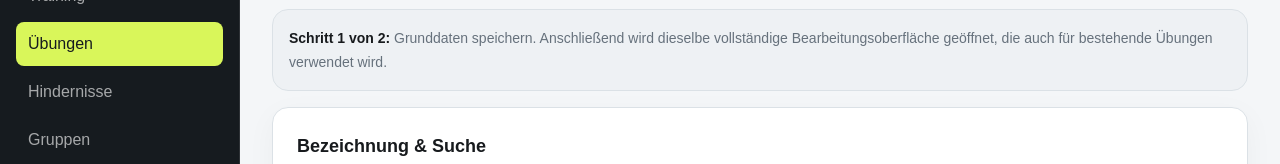
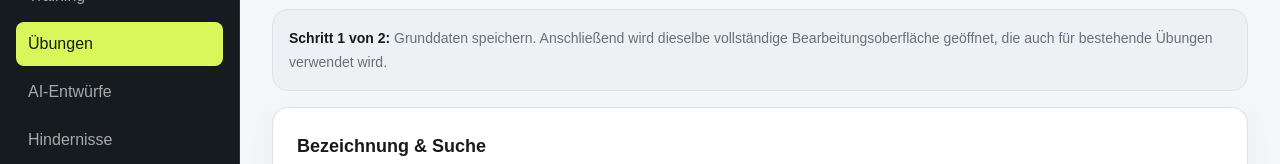
Before and after one commit to AlexanderSeel/OCRCraft, a Next.js app: page /exercises/new in a window 1280 px wide. Shown: the part 170-334 px from the top of the page. Built offline with nearby package versions, Linux system fonts and the light colour scheme.

Commit message:
feat: expose AI exercise draft review queue

```diff
--- a/src/components/navigation/primary-navigation.tsx
+++ b/src/components/navigation/primary-navigation.tsx
@@ -7,6 +7,7 @@ const navigation = [
   ["Übersicht", "/"],
   ["Training", "/training"],
   ["Übungen", "/exercises"],
+  ["AI-Entwürfe", "/exercises/ai-drafts"],
   ["Hindernisse", "/obstacles"],
   ["Gruppen", "/groups"],
   ["Medien", "/media"],
@@ -17,7 +18,9 @@ interface PrimaryNavigationProps {
 }
 
 function isActivePath(pathname: string, href: string): boolean {
-  return href === "/" ? pathname === "/" : pathname === href || pathname.startsWith(`${href}/`);
+  if (href === "/") return pathname === "/";
+  if (href === "/exercises" && pathname.startsWith("/exercises/ai-drafts")) return false;
+  return pathname === href || pathname.startsWith(`${href}/`);
 }
 
 export function PrimaryNavigation({ variant }: PrimaryNavigationProps) {
```
